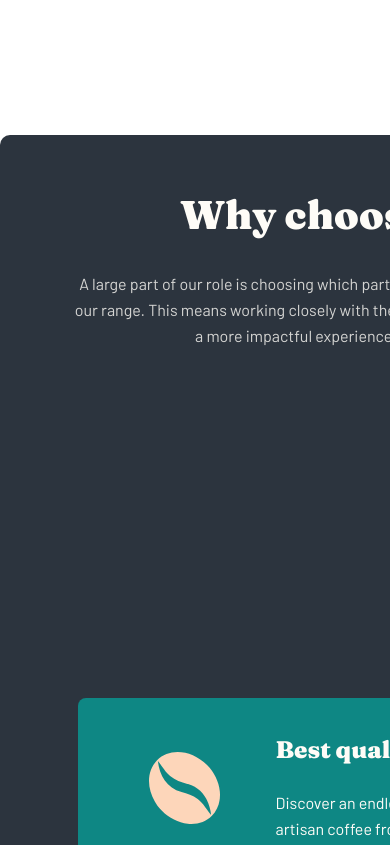
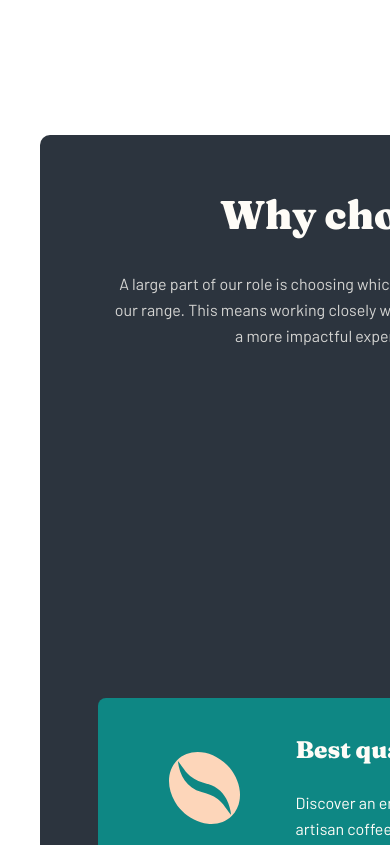
Before and after one commit to kholikulovz/coffee, a plain HTML site: page index.html in a window 390 px wide. Shown: the part 1740-2585 px from the top of the page. Drawn offline with Linux system fonts and the light colour scheme.

Commit message:
section box padding

```diff
--- a/scss/_media/_first-tablet.scss
+++ b/scss/_media/_first-tablet.scss
@@ -107,7 +107,7 @@
         }
     }
     .section__box{
-        padding: 0 40px 144px 0;
+        padding: 0 40px 144px 40px;
 
         &-card{
             width: 688px;
```
Also changed, not shown: css/main.css, 1 other file.
